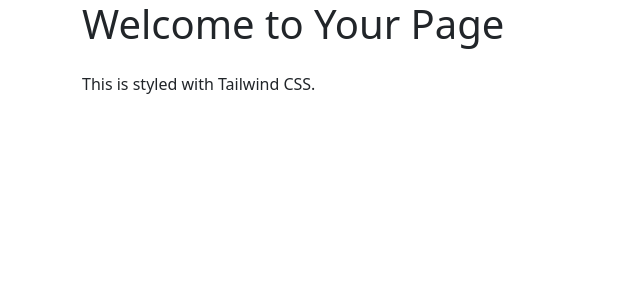
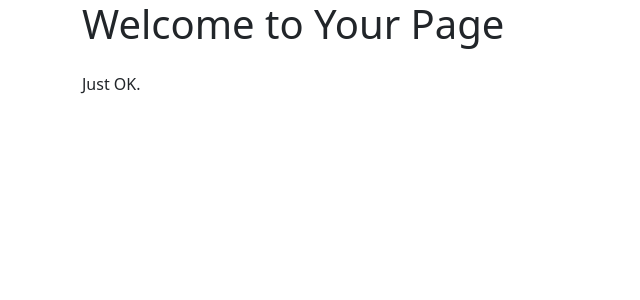
Before and after one commit to encryptedtouhid/HireNow, a Django app: page / in a window 1280 px wide. Shown: the top 300 px of the page, without its empty margins (0-640 px from the left). Run offline with Django 5.2, Linux system fonts and the light colour scheme.

Commit message:
Update index.html

```diff
--- a/hirenowapp/templates/index.html
+++ b/hirenowapp/templates/index.html
@@ -7,6 +7,6 @@
 {% block content %}
 <div class="container mx-auto">
     <h1 class="text-3xl font-bold">Welcome to Your Page</h1>
-    <p class="mt-4">This is styled with Tailwind CSS.</p>
+    <p class="mt-4">Just OK.</p>
 </div>
 {% endblock %}
```
